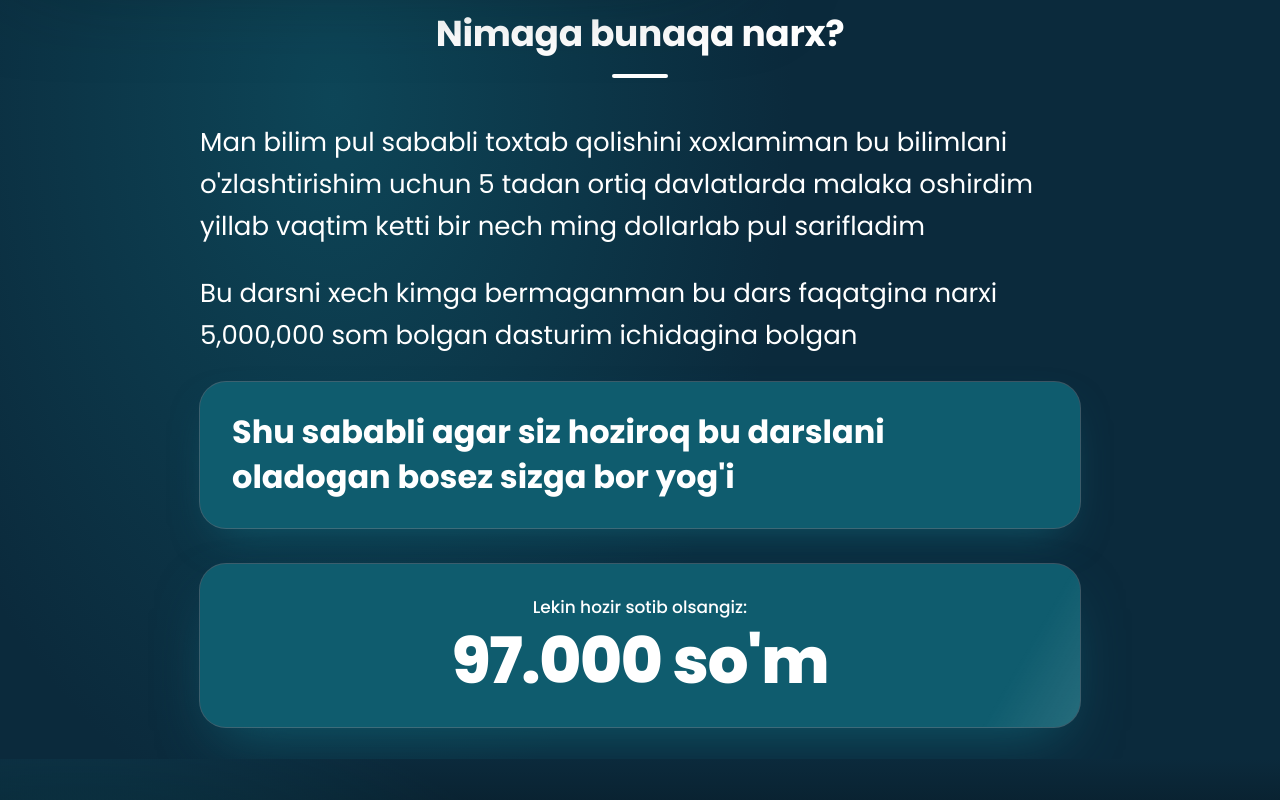
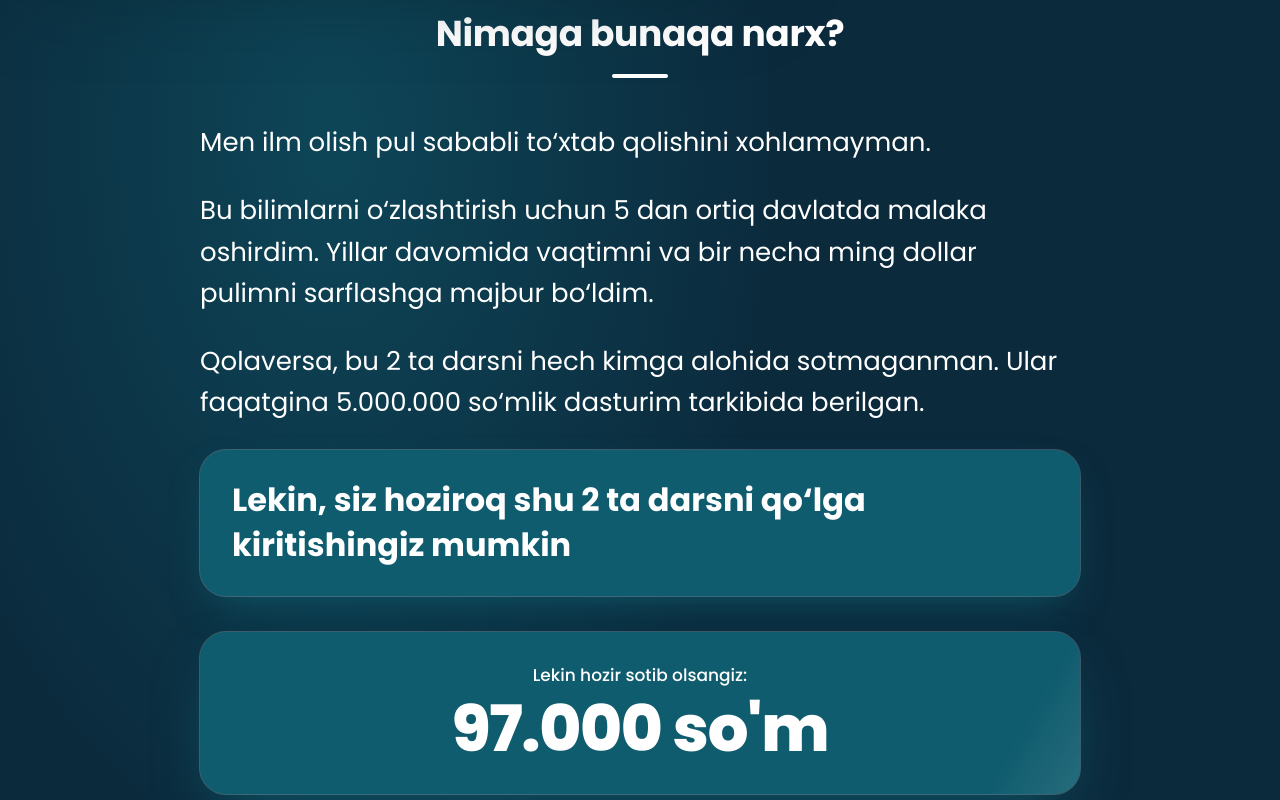
Before and after one commit to theyouseff/Tripwire---sayt, a plain HTML site: page index.html in a window 1280 px wide. Shown: the part 2020-2820 px from the top of the page. Drawn offline with Linux system fonts and the light colour scheme.

Commit message:
'Nimaga bunaqa narx?' matni yangilandi
Co-Authored-By: Claude Sonnet 5.5 <noreply@anthropic.com>

```diff
--- a/index.html
+++ b/index.html
@@ -786,9 +786,10 @@
 
     <h2 class="story-title reveal">Nimaga bunaqa narx?</h2>
     <div class="story story-big reveal">
-      <p>Man bilim pul sababli toxtab qolishini xoxlamiman bu bilimlani o'zlashtirishim uchun 5 tadan ortiq davlatlarda malaka oshirdim yillab vaqtim ketti bir nech ming dollarlab pul sarifladim</p>
-      <p>Bu darsni xech kimga bermaganman bu dars faqatgina narxi 5,000,000 som bolgan dasturim ichidagina bolgan</p>
-      <p class="hl">Shu sababli agar siz hoziroq bu darslani oladogan bosez sizga bor yog'i</p>
+      <p>Men ilm olish pul sababli to‘xtab qolishini xohlamayman.</p>
+      <p>Bu bilimlarni o‘zlashtirish uchun 5 dan ortiq davlatda malaka oshirdim. Yillar davomida vaqtimni va bir necha ming dollar pulimni sarflashga majbur bo‘ldim.</p>
+      <p>Qolaversa, bu 2 ta darsni hech kimga alohida sotmaganman. Ular faqatgina 5.000.000 so‘mlik dasturim tarkibida berilgan.</p>
+      <p class="hl">Lekin, siz hoziroq shu 2 ta darsni qo‘lga kiritishingiz mumkin</p>
     </div>
 
     <a class="now now-link reveal" href="#dars">
```
